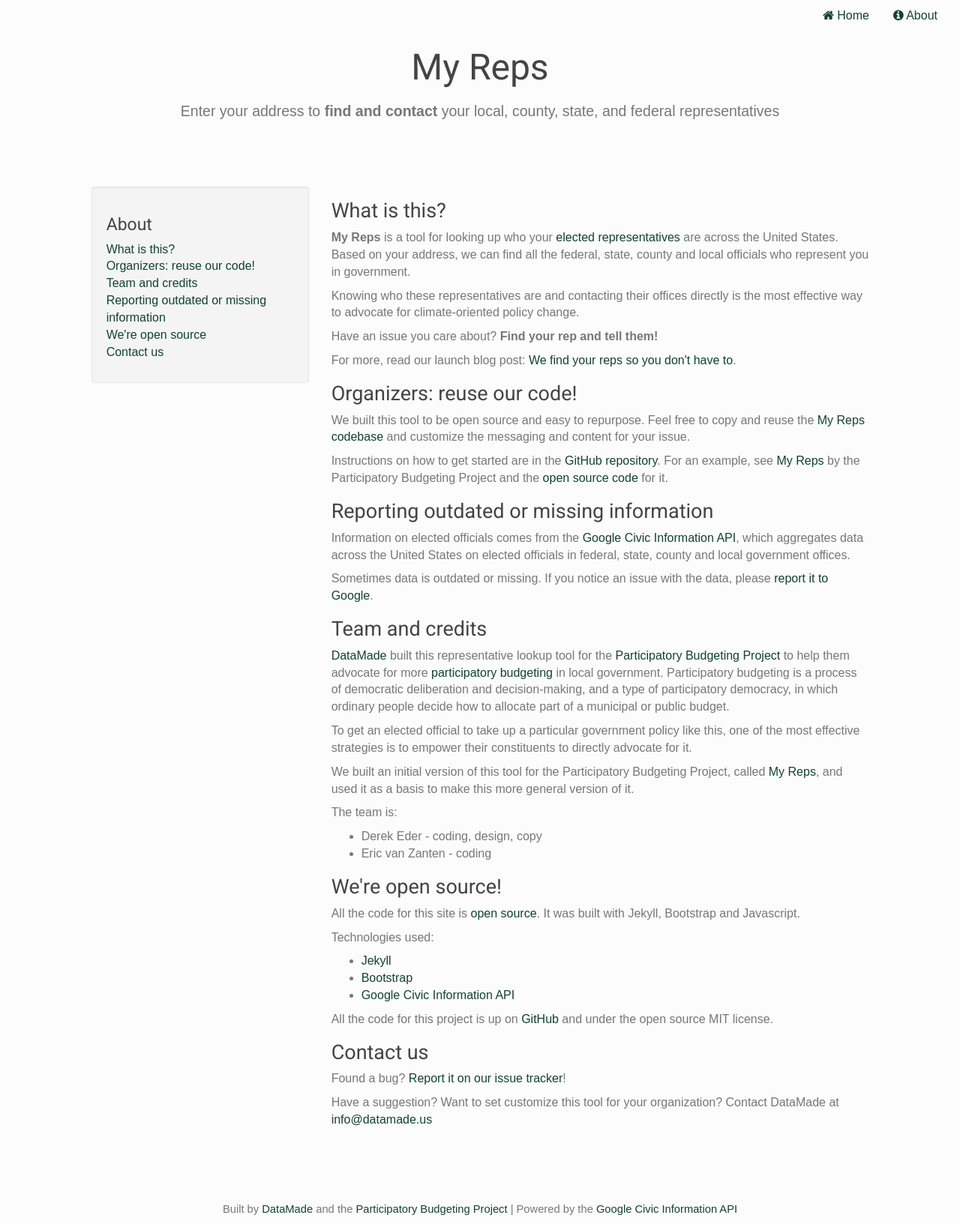
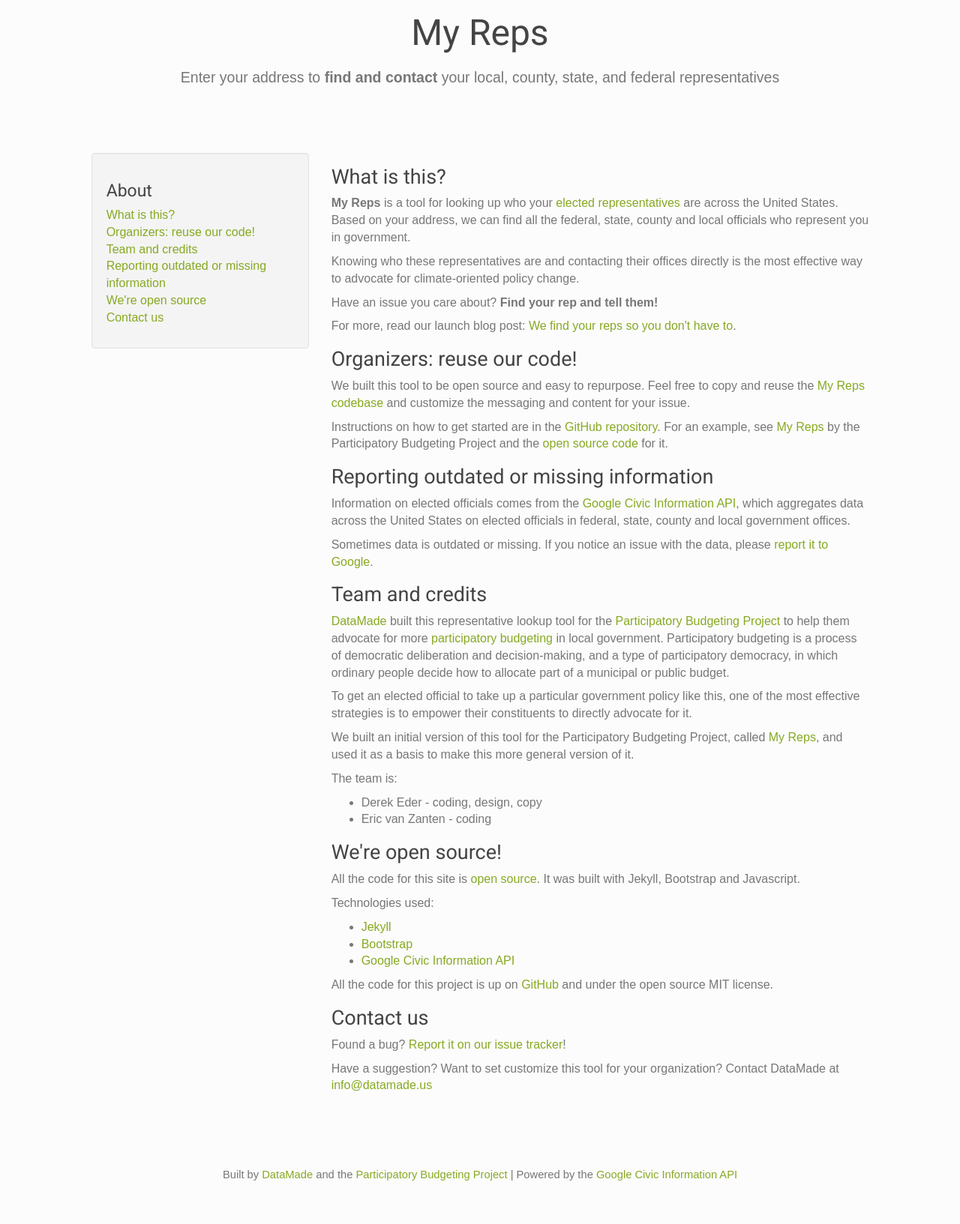
Before and after one commit to swansavage/my-reps, a Jekyll site: the page built from about.html, in a window 1280 px wide. Shown: the whole page at 75% size. Built offline with Jekyll 4.4.1, drawn with Linux system fonts in a browser that asks for light colours; nearby versions of some CDN libraries; some web fonts are replaced; comment, search, counter and statistics services are not loaded; after the commit the page ends 1587 px from its top, so only the background shows below that.

Commit message:
more style adjustments

```diff
--- a/_layouts/default.html
+++ b/_layouts/default.html
@@ -103,13 +103,7 @@
     <div class='main-content'>
       <div class="container-fluid">
 
-        <ul class="nav nav-pills pull-right">
-          <li role="presentation"><a href="index.html"><i class='fa fa-home'></i> Home</a></li>
-          <li role="presentation"><a href="about.html"><i class='fa fa-info-circle'></i> About</a></li>
-        </ul>
 
-        <br />
-        <br />
 
         <div class='text-center'>
           <h1><a href='index.html'>My Reps</a></h1>
--- a/css/custom.css
+++ b/css/custom.css
@@ -11,7 +11,7 @@
 
 body {
     font-size: 16px;
-    font-family: 'Avenir', sans-serif;
+                                                                        font-family: 'Avenir', sans-serif;
 
 }
 
@@ -89,5 +89,14 @@
 }
 
 a {
-    color: rgb(17,66,50);
+    color:rgb(135,169,34)
+
 }
+
+.btn .btn-info {
+    background-color: rgb(17,66,50);
+}
+
+.btn .btn-default {
+    background-color: rgb(135,169,34);
+}
```
